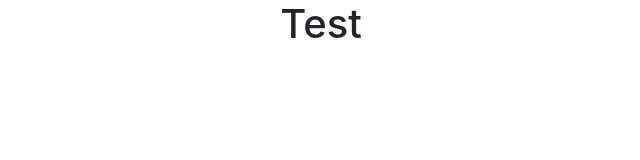
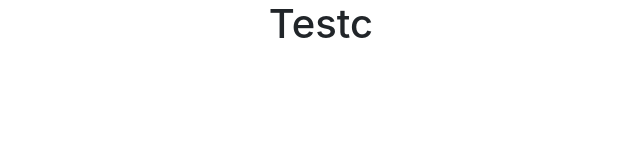
Before and after one commit to mgmz1/bootstrap-boilerplate, a plain HTML site: page index.html in a window 1280 px wide. Shown: the full height of the page, 319-959 px from the left. Drawn offline with nearby package versions, Linux system fonts and the light colour scheme.

Commit message:
added branch

```diff
--- a/index.html
+++ b/index.html
@@ -12,7 +12,7 @@
 <body>
 
     <!-- script files always live inside of the head or the body (very end of body) -->
-    <h1 class= "text-center"> Test </h1>
+    <h1 class= "text-center"> Testc </h1>
 
    <!-- Below is the CDN -->
     <script src="https://code.jquery.com/jquery-3.5.1.slim.min.js" integrity="sha384-DfXdz2htPH0lsSSs5nCTpuj/zy4C+OGpamoFVy38MVBnE+IbbVYUew+OrCXaRkfj" crossorigin="anonymous"></script>
```
